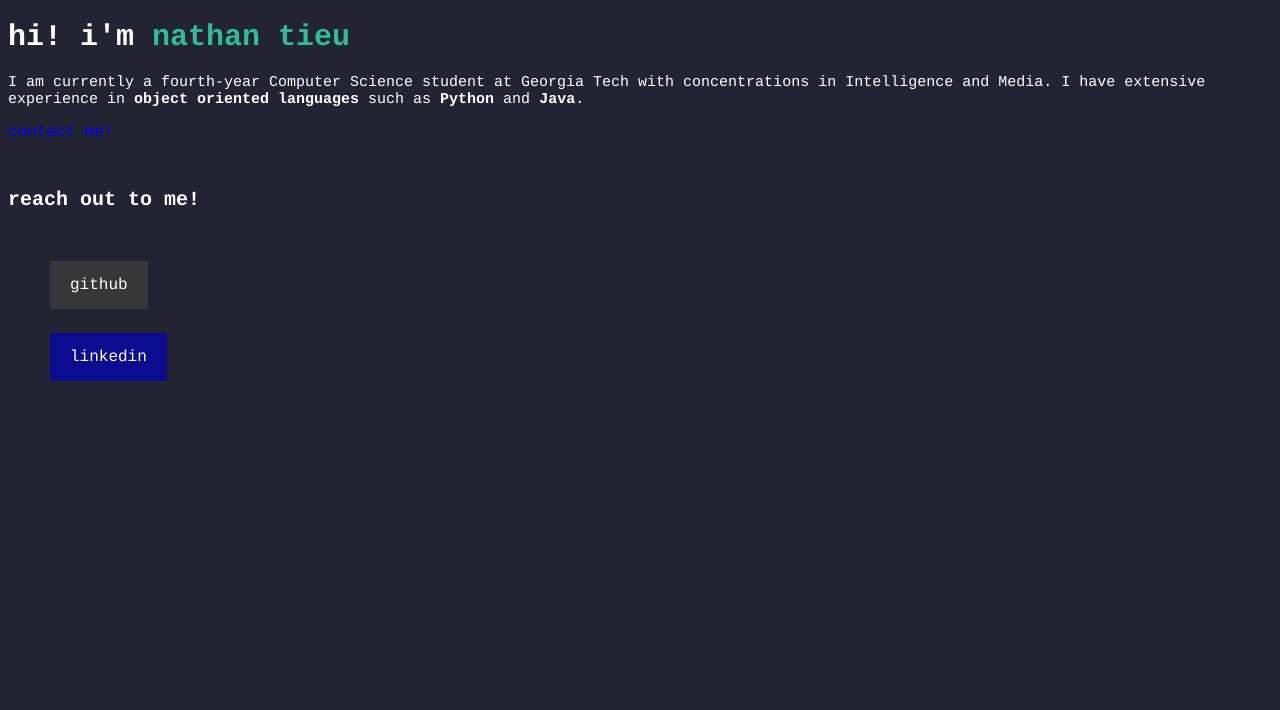
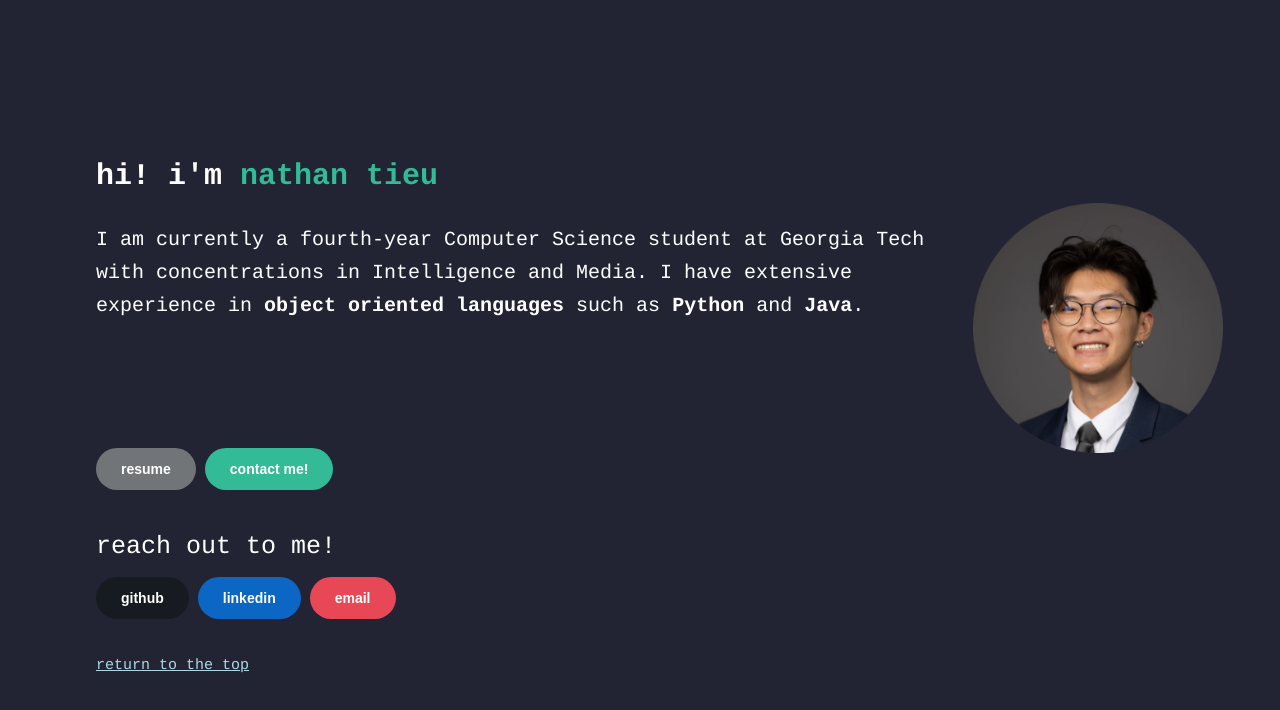
Before and after one commit to nathan-tieu/nathan-tieu.github.io, a plain HTML site: page index.html in a window 1280 px wide. Drawn offline with nearby package versions, Linux system fonts and the light colour scheme.

Commit message:
update index.html
formatted buttons

```diff
--- a/index.html
+++ b/index.html
@@ -4,11 +4,17 @@
         <meta charset="utf-8">
         <title>nathan tieu</title>
         <meta name="description" content="nathan's portfolio website">
+        <link rel="stylesheet" href="https://www.w3schools.com/w3css/4/w3.css">
         <!-- <link rel="stylesheet" href="css/style.css"> -->
 
         <style>
+            img {
+                max-width: 100%;
+            }
             body {
-                background-color: rgb(35, 36, 51);
+                margin: 150px 30px 0px 80px;
+                line-height: 2.2em;
+                background-color: #232433;
                 color: white;
                 font-family: 'Courier', Courier, monospace;
             }
@@ -17,49 +23,68 @@
             h2,
             h3,
             h4,
-            h5 {
+            h5,
+            h6 {
+                font-family: 'Courier', Courier, monospace;
                 font-size: 30px;
             }
 
             h6 {
+                font-size: 25px !important;
+                margin-bottom: 20px;
+            }
+
+            p {
                 font-size: 20px;
             }
 
-            p {
-                font-size: 15px;
+            a {
+                color: white;
+                text-decoration: none;
             }
 
-            .button {
-                font-family: 'Courier', Courier, monospace;
+            a.button {
+                font-family: sans-serif;
                 border: none;
-                padding: 15px 20px;
-                text-align: center;
-                text-decoration: none;
-                display: inline-block;
-                font-size: 16px;
-                margin: 4px 2px;
-                cursor: pointer;
-                /* width: 150px; */
+                background: #eee;
+                color: #FFFFFF;
+                font-weight: bold;
+                border-radius: 40px;
+                padding: 13px 25px;
+                font-size: 14px;
+                line-height: normal;
+                overflow: hidden;
+                transition: all 0.2s ease;
+                width: 50px;
             }
 
-            .linkedinbtn {
-                background-color: rgb(11, 11, 144);
+            a.button:hover {
+                color: #BBA0CA;
+            }
+            a.button.button-bg {
+                background: #474559;
+
+            }
+            a.button.button:hover {
+                background: #BBA0CA !important;
+                color: #FFFFFF !important;
             }
 
-            .githubbtn {
-                background-color: rgb(55, 55, 55);
-            }
-
-            .white-text {
-                color:white;
+            a:hover {
+                color: white;
             }
 
             .green-text {
-                color: rgb(51, 186, 150);
+                color: #33BA96;
             }
 
-            .no-underline {
-                text-decoration: none;
+            .container {
+                display: flex;
+                align-items: center;
+            }
+
+            .image {
+                flex-basis: 100%;
             }
         </style>
 
@@ -67,20 +92,48 @@
 
     <body>
         <!-- header -->
-        <h1>hi! i'm <span class="green-text">nathan tieu</span></h1>
-        <p>I am currently a fourth-year Computer Science student at Georgia Tech with concentrations in Intelligence and Media. I have extensive experience in <b>object oriented languages</b> such as <b>Python</b> and <b>Java</b>.</p>
-        <a class="no-underline" href="#contact">contact me!</a>
+        <div class="w3-row">
+            <div class="w3-col w3-container">
+                <h1 id="top"><strong>hi! i'm <span class="green-text">nathan tieu</span></strong></h1>
+            </div>
+        </div>
 
 
 
+        <!-- <div class="container"> -->
+            <!-- <div id="about-me"> -->
+        <div class="w3-row">
+            <div class="w3-col w3-container m8 l9">
+                <p>I am currently a fourth-year Computer Science student at Georgia Tech with concentrations in Intelligence and Media. I have extensive experience in <b>object oriented languages</b> such as <b>Python</b> and <b>Java</b>.</p>
+            </div>
+            <!-- <div class="image"> -->
+            <div class="w3-col w3-container m4 l3">
+                <img src="images/headshot_circle.png" width="250">
+            </div>
+        </div>
+
+        <div class="w3-row w3-container">
+            <a target="_blank" href="https://drive.google.com/file/d/1BhEl3btUa0noDQH7U1ws8v4D37uzdzMt/view?usp=share_link" style="background-color: #727578" class="button">resume</a>
+            <a href="#contact" style="background-color: #33BA96" class="button">contact me!</a>
+        </div>
+
+
+
+        <br>
+
         <!-- contact info -->
-        <h6 id="contact">reach out to me!</h6>
-        <ul>
-            <button class="button githubbtn"><a class="white-text no-underline" target="_blank" href="https://github.com/nathan-tieu" >github</a></button></li>
-        </ul>
-        <ul>
-            <button class="button linkedinbtn"><a class="white-text no-underline" target="_blank" href="https://www.linkedin.com/in/nathan-tieu/" >linkedin</a></button>
-        </ul>
+        <div class="w3-row">
+            <div class="w3-col w3-container">
+                <h6 id="contact">reach out to me!</h6>
 
+                <a target="_blank" href="https://github.com/nathan-tieu" style="background-color: #161B21" class="button">github</a>
+                <a target="_blank" href="https://www.linkedin.com/in/nathan-tieu/" style="background-color: #0C66C3" class="button">linkedin</a>
+                <a target="_blank" href="mailto:nathantieu@outlook.com" style="background-color: #E84855" class="button">email</a>
+
+                <br><br>
+
+                <a href="#top" style="color:lightblue; text-decoration:underline;">return to the top</a>
+            </div>
+        </div>
     </body>
 </html>
```
Also changed, not shown: images/headshot_circle.png (added), 2 other files.
